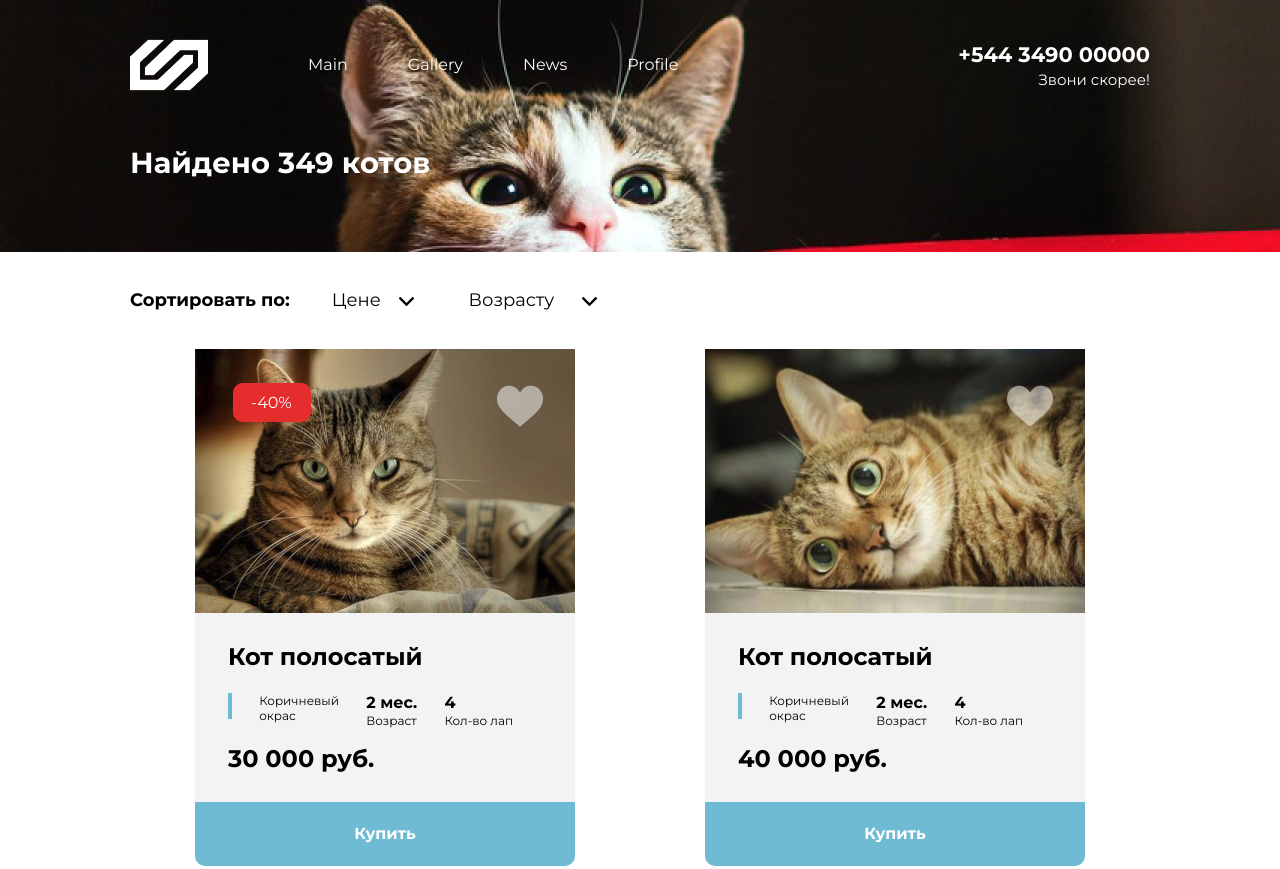
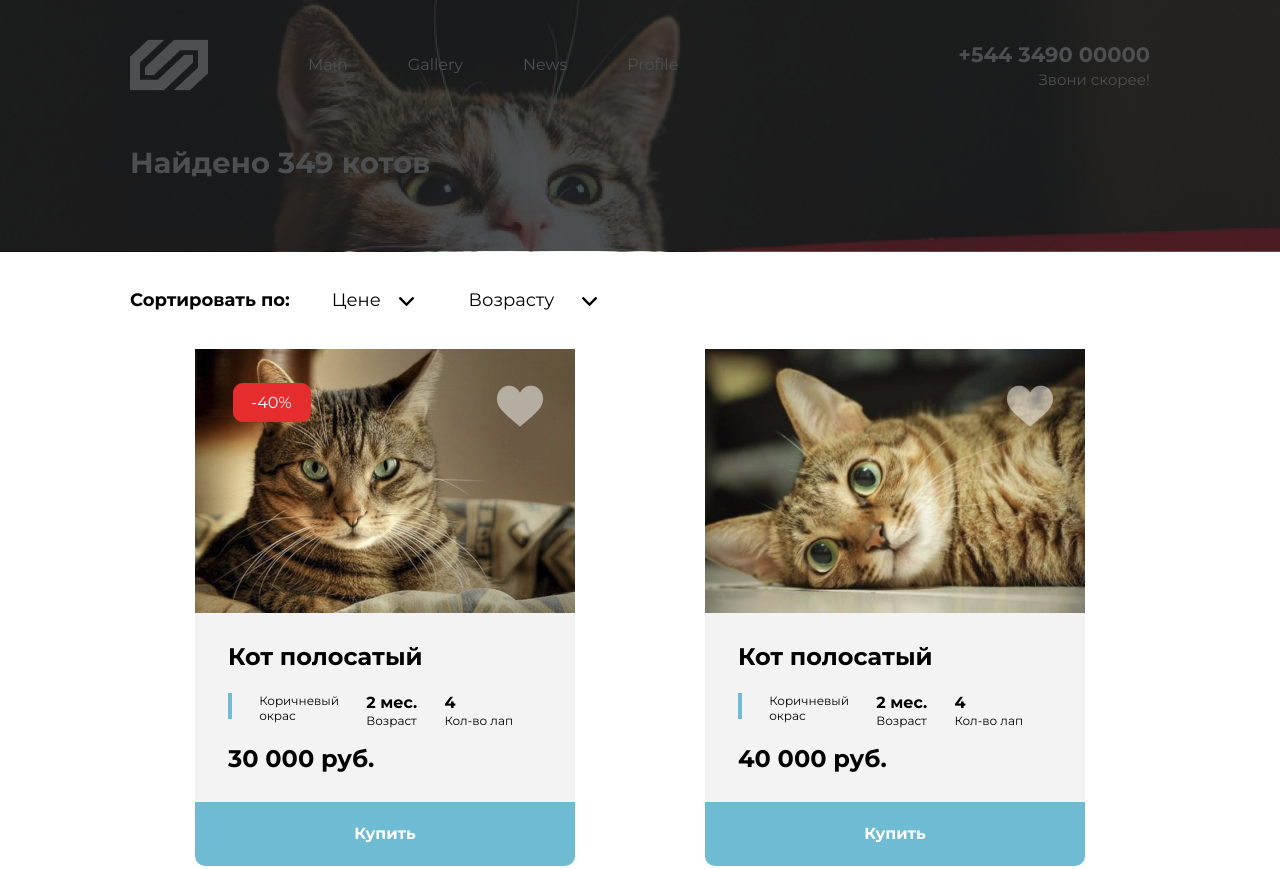
Before and after one commit to ivanrussui/testAlefDevelopment, a plain HTML site: page src/index.html in a window 1280 px wide. Shown: the top 869 px of the page. Drawn offline with nearby package versions, Linux system fonts and the light colour scheme.

Commit message:
background

```diff
--- a/src/index.html
+++ b/src/index.html
@@ -251,14 +251,18 @@
 				</section>
 			</div>
 		</footer>
+
 		<a id="arrow"></a>
 		<!-- кнопка наверх -->
+
+
 	</div>
 
 
 
 	<script src="https://code.jquery.com/jquery-3.5.1.min.js" integrity="sha256-9/aliU8dGd2tb6OSsuzixeV4y/faTqgFtohetphbbj0=" crossorigin="anonymous"></script>
 	<script src="js/arrow.js"></script>
+	<script src="js/btn.js"></script>
 	<!-- <script src="js/jquery-2.2.4.min.js"></script>
 	<script src="js/script.js"></script> -->
 </body>
--- /dev/null
+++ b/src/js/btn.js
@@ -0,0 +1,8 @@
+window.document.getElementsByClassName('.cards__button').function () {
+
+	const btn = document('.cards__button');
+
+	btn.on('click', function () {
+
+	})
+}
--- a/src/sass/blocks/_arrow.sass
+++ b/src/sass/blocks/_arrow.sass
@@ -33,3 +33,8 @@
 #arrow.show
   opacity: 1
   visibility: visible
+
+@media (max-width: 760px)
+	#arrow
+		margin: 0
+		right: 0
--- a/src/sass/blocks/_header.sass
+++ b/src/sass/blocks/_header.sass
@@ -1,14 +1,21 @@
 .header
 	margin: 0 auto
-
 	// background: rgba(31, 32, 33, 0.79)
-	background-image: url("../img/bg-img.jpg")
-	// position: relative
-	// // &::after
-	// // 	content: ''
-	// // 	background: #1F2021
-	// 	// position: relative
-	// 	// position: absolute
+	background: url("../img/bg-img.jpg")
+	background-repeat: no-repeat
+	position: relative
+	z-index: 2
+	background-position: 40% 60%
+	&::after
+		content: ''
+		background: rgba(31, 32, 33, 0.79)
+		// position: relative
+		position: absolute
+		z-index: 3
+		top: 0
+		left: 0
+		right: 0
+		bottom: 1px
 	// &::before
 	// 	content: ''
 	// 	background: #1F2021
@@ -110,9 +117,7 @@
 			font-size: 24px
 
 	.navbar
-		// display: block
 		&__menu
-			// display: block
 			font-size: 17px
 			padding-right: 0
 		&__number
@@ -120,4 +125,17 @@
 		&__link
 			padding-left: 0
 			padding-right: 35px
-			// padding-top: 10px
+
+// @media (max-width: 760px)
+// 	.navbar
+// 		position: fixed
+// 		left: 0
+// 		top: 0
+// 		width: 100%
+// 		max-width: 200px
+// 		background-color: indigo
+// 		padding-left: 10px
+// 		transform: translateX(-100%)
+// 		transition: transform 0.4s
+// 	.navbar.active
+// 		transform: translate3d(0%)
```
Also changed, not shown: src/sass/blocks/_footer.sass (+0 -18 lines), src/css/style.css, src/sass/blocks/_main.sass (line endings or trailing spaces).
